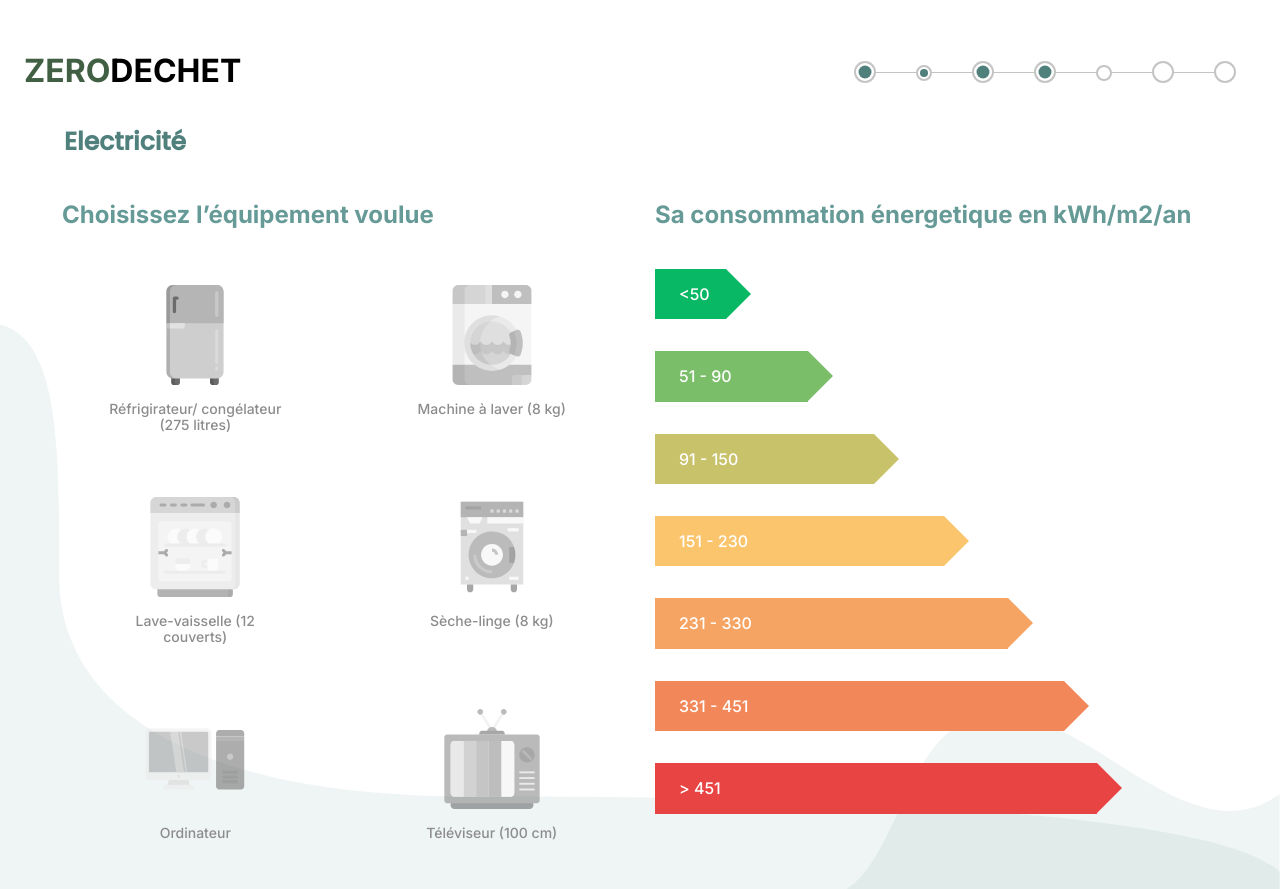
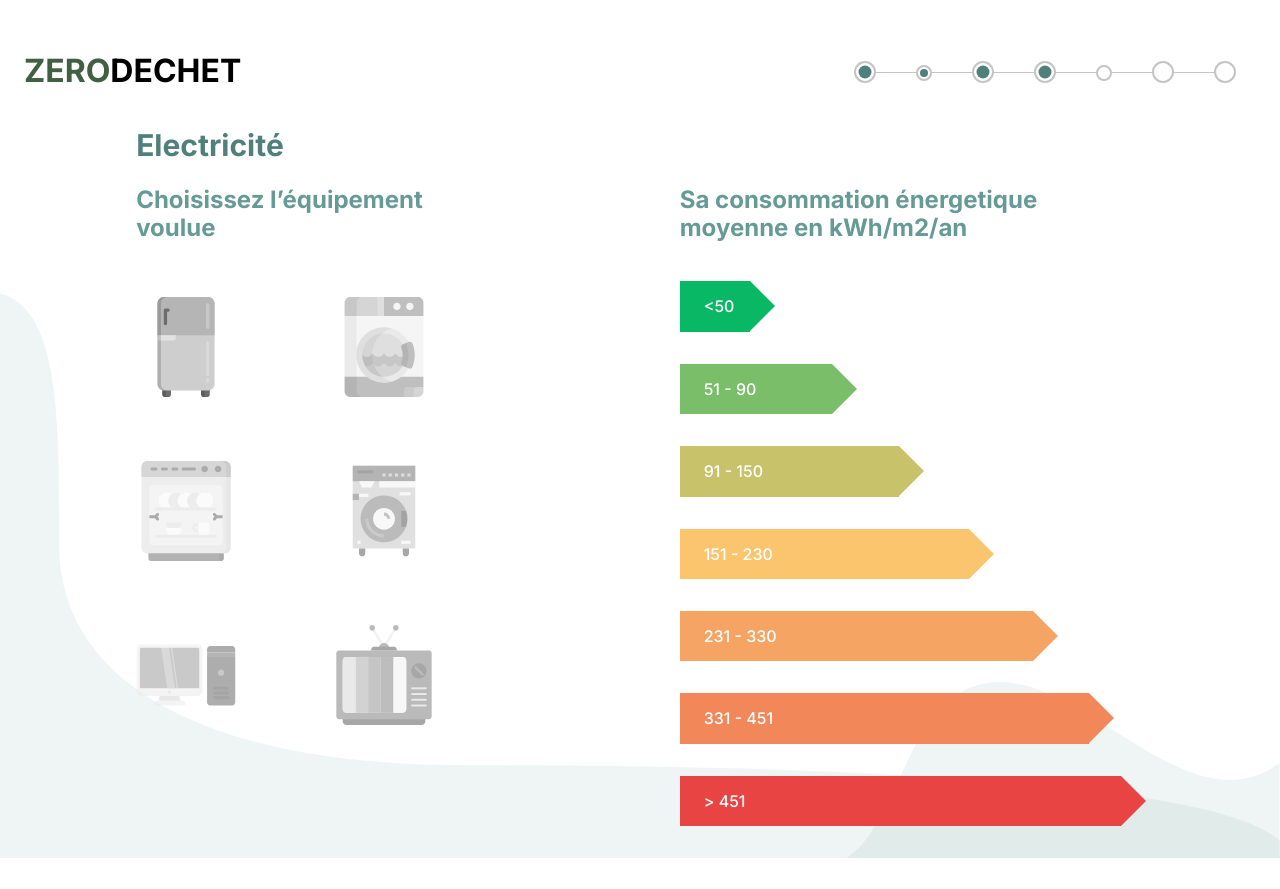
Before and after one commit to IIM-Green-Team/client, a Nuxt app: page /electricite in a window 1280 px wide. After the commit the page ends 858 px from the top, so only its background shows below. Built offline with nearby package versions, Linux system fonts and the light colour scheme.

Commit message:
fix: margins in electricity page

```diff
--- a/pages/electricite.vue
+++ b/pages/electricite.vue
@@ -1,13 +1,18 @@
 <template>
   <div class="electricite">
-    <page-title title="Electricité" />
     <div class="container-fluid">
-      <div class="row mx-2">
-        <div class="col-12 col-sm-6">
+      <div class="row mx-2 justify-content-around">
+        <div class="col-12 col-sm-4">
+          <h1 class="electricite__title--main">Electricité</h1>
+        </div>
+        <div class="col-12 col-sm-5"></div>
+      </div>
+      <div class="row mx-2 justify-content-around">
+        <div class="col-12 col-sm-4">
           <h3 class="electricite__title">Choisissez l’équipement voulue</h3>
           <div class="row">
             <div
-              v-for="({ equipements, label }, index) in electriciteData"
+              v-for="({ label }, index) in electriciteData"
               :key="index"
               class="col-6 electricite__item"
               :class="{
@@ -18,13 +23,13 @@
               @keypress.enter="onItemClick(label, index)"
             >
               <img :src="require(`../assets/img/electricite/${label}.svg`)" />
-              <div class="electricite__label">{{ equipements }}</div>
+              <!-- <div class="electricite__label">{{ equipements }}</div> -->
             </div>
           </div>
         </div>
-        <div class="col-12 col-sm-6">
+        <div class="col-12 col-sm-5">
           <h3 class="electricite__title">
-            Sa consommation énergetique en kWh/m2/an
+            Sa consommation énergetique moyenne en kWh/m2/an
           </h3>
           <div class="electricite__conso-container">
             <div
@@ -120,10 +125,16 @@ export default {
   &__title {
     font-size: 24px;
     color: $color-lightblue;
+
+    &--main {
+      font-size: 30px;
+      color: $color-blue;
+      margin: 0;
+    }
   }
   &__item {
     display: flex;
-    align-items: center;
+    align-items: flex-start;
     flex-direction: column;
     margin: 32px 0;
 
@@ -137,9 +148,10 @@ export default {
     }
   }
   &__label {
+    position: relative;
     margin-top: 16px;
+    transform: translateX(-25%);
     font-size: 14px;
-    width: 70%;
     color: $color-blackgrey;
   }
   &__conso-container {
```
